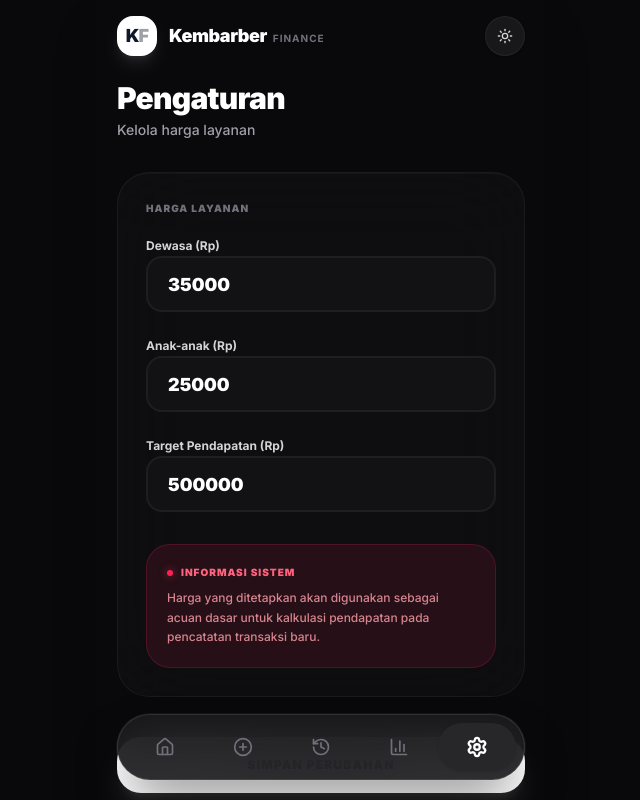
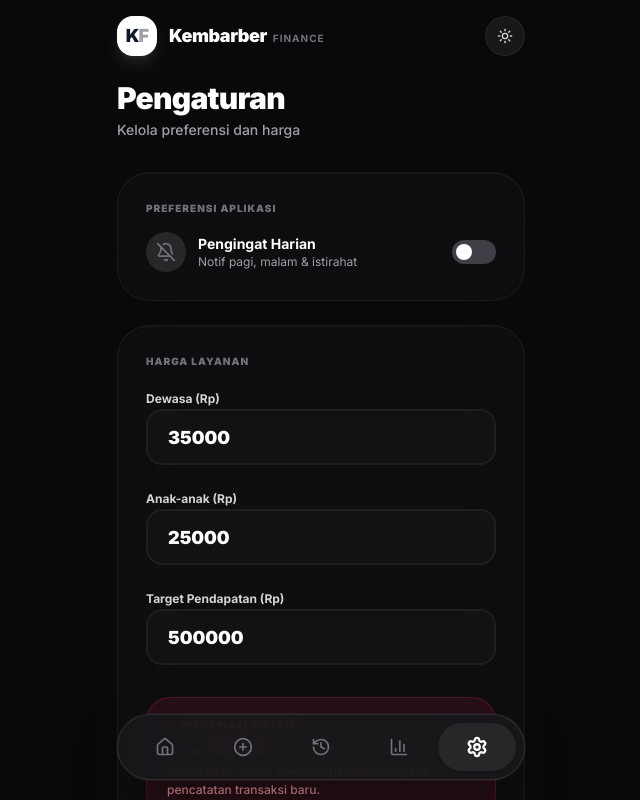
Before and after one commit to hidayatrizal/My-Finance, a React (Vite) app: page / in a window 1280 px wide. Both pictures are taken after a click on the button 796 px from the left and 747 px from the top of the page. Shown: the top 800 px of the page, without its empty margins (319-959 px from the left). Built offline with nearby package versions, Linux system fonts and the light colour scheme; no server answers; the database is empty.

Commit message:
feat: implement local notification system
Add notification scheduling and permissions to help users track daily income targets. Includes setup for periodic notifications and a settings toggle.

```diff
--- a/src/App.tsx
+++ b/src/App.tsx
@@ -18,6 +18,7 @@ import { Settings as SettingsView } from './components/SettingsView';
 import { getPrices } from './lib/settings';
 import { ServicePrices } from './types';
 import { AnimatePresence, motion } from 'motion/react';
+import { setupNotificationScheduler } from './lib/notifications';
 
 export default function App() {
   const [activeTab, setActiveTab] = useState<'home' | 'record' | 'history' | 'reports' | 'settings'>('home');
@@ -26,6 +27,9 @@ export default function App() {
   const [isDarkMode, setIsDarkMode] = useState(true);
 
   useEffect(() => {
+    // Setup Notifikasi
+    const cleanupNotifications = setupNotificationScheduler();
+
     const savedMode = localStorage.getItem('theme');
     if (savedMode === 'light') {
       setIsDarkMode(false);
@@ -43,6 +47,8 @@ export default function App() {
       }
     };
     fetchPrices();
+
+    return cleanupNotifications;
   }, []);
 
   const triggerRefresh = () => setRefreshTrigger(prev => prev + 1);
--- a/src/components/SettingsView.tsx
+++ b/src/components/SettingsView.tsx
@@ -1,9 +1,11 @@
-import React, { useState } from 'react';
+import React, { useState, useEffect } from 'react';
 import { Card, CardContent } from './Card';
 import { Button } from './Button';
 import { Input } from './Input';
 import { updatePrices } from '../lib/settings';
 import { ServicePrices } from '../types';
+import { requestNotificationPermission, sendLocalNotification } from '../lib/notifications';
+import { Bell, BellOff } from 'lucide-react';
 
 export function Settings({ prices, onPricesChange }: { prices: ServicePrices, onPricesChange: (p: ServicePrices) => void }) {
   const [adultPrice, setAdultPrice] = useState(prices.adult.toString());
@@ -11,6 +13,29 @@ export function Settings({ prices, onPricesChange }: { prices: ServicePrices, on
   const [targetIncome, setTargetIncome] = useState((prices.targetIncome || 500000).toString());
   const [isSubmitting, setIsSubmitting] = useState(false);
   const [message, setMessage] = useState('');
+  const [notificationsEnabled, setNotificationsEnabled] = useState(false);
+
+  useEffect(() => {
+    setNotificationsEnabled(localStorage.getItem('notifications_enabled') === 'true');
+  }, []);
+
+  const toggleNotifications = async () => {
+    if (!notificationsEnabled) {
+      const granted = await requestNotificationPermission();
+      if (granted) {
+        localStorage.setItem('notifications_enabled', 'true');
+        setNotificationsEnabled(true);
+        sendLocalNotification('Notifikasi Diaktifkan!', {
+          body: 'Anda akan menerima pengingat harian.'
+        });
+      } else {
+        alert('Izin notifikasi ditolak oleh browser/sistem.');
+      }
+    } else {
+      localStorage.setItem('notifications_enabled', 'false');
+      setNotificationsEnabled(false);
+    }
+  };
 
   const handleSubmit = async (e: React.FormEvent) => {
     e.preventDefault();
@@ -36,11 +61,35 @@ export function Settings({ prices, onPricesChange }: { prices: ServicePrices, on
   };
 
   return (
-    <div className="space-y-6">
+    <div className="space-y-6 pb-24">
       <div className="space-y-1 mb-8">
         <h2 className="text-3xl font-black text-slate-900 dark:text-white tracking-tight">Pengaturan</h2>
-        <p className="text-sm font-medium text-slate-500 dark:text-zinc-400">Kelola harga layanan</p>
+        <p className="text-sm font-medium text-slate-500 dark:text-zinc-400">Kelola preferensi dan harga</p>
       </div>
+
+      <Card className="p-1 mb-6">
+        <h3 className="text-[10px] font-black text-slate-400 dark:text-zinc-500 uppercase tracking-widest mb-4 px-6 pt-6">Preferensi Aplikasi</h3>
+        <CardContent className="pt-0">
+          <div className="flex items-center justify-between">
+            <div className="flex items-center gap-3">
+              <div className={`w-10 h-10 rounded-full flex items-center justify-center ${notificationsEnabled ? 'bg-indigo-100 text-indigo-600 dark:bg-indigo-500/20 dark:text-indigo-400' : 'bg-slate-100 text-slate-400 dark:bg-zinc-800 dark:text-zinc-500'}`}>
+                {notificationsEnabled ? <Bell className="w-5 h-5" /> : <BellOff className="w-5 h-5" />}
+              </div>
+              <div>
+                <p className="text-sm font-bold text-slate-900 dark:text-white">Pengingat Harian</p>
+                <p className="text-xs text-slate-500 dark:text-zinc-400">Notif pagi, malam & istirahat</p>
+              </div>
+            </div>
+            <button
+              type="button"
+              onClick={toggleNotifications}
+              className={`relative inline-flex h-6 w-11 items-center rounded-full transition-colors ${notificationsEnabled ? 'bg-indigo-500' : 'bg-slate-300 dark:bg-zinc-700'}`}
+            >
+              <span className={`inline-block h-4 w-4 transform rounded-full bg-white transition-transform ${notificationsEnabled ? 'translate-x-6' : 'translate-x-1'}`} />
+            </button>
+          </div>
+        </CardContent>
+      </Card>
 
       <form onSubmit={handleSubmit} className="space-y-6">
         <Card className="p-1">
--- /dev/null
+++ b/src/lib/notifications.ts
@@ -0,0 +1,91 @@
+export async function requestNotificationPermission(): Promise<boolean> {
+  if (!('Notification' in window)) {
+    console.warn('Browser ini tidak mendukung notifikasi.');
+    return false;
+  }
+
+  if (Notification.permission === 'granted') {
+    return true;
+  }
+
+  const permission = await Notification.requestPermission();
+  return permission === 'granted';
+}
+
+export async function sendLocalNotification(title: string, options?: NotificationOptions) {
+  if (!('Notification' in window)) return;
+  if (Notification.permission !== 'granted') return;
+
+  // Coba gunakan service worker jika tersedia agar lebih native di mobile
+  if ('serviceWorker' in navigator) {
+    try {
+      const registration = await navigator.serviceWorker.ready;
+      if (registration) {
+        registration.showNotification(title, {
+          icon: '/icon.svg',
+          badge: '/icon.svg',
+          ...options,
+        });
+        return;
+      }
+    } catch (error) {
+      console.error('Service worker notification failed', error);
+    }
+  }
+
+  // Fallback ke Notification biasa
+  new Notification(title, {
+    icon: '/icon.svg',
+    ...options,
+  });
+}
+
+// Fungsi untuk menjadwalkan pengecekan notifikasi
+export function setupNotificationScheduler() {
+  const checkAndNotify = () => {
+    const isEnabled = localStorage.getItem('notifications_enabled') === 'true';
+    if (!isEnabled || Notification.permission !== 'granted') return;
+
+    const now = new Date();
+    const hours = now.getHours();
+    const dateKey = now.toISOString().split('T')[0];
+
+    // Cek apakah notifikasi pagi sudah dikirim hari ini
+    if (hours >= 8 && hours < 12) {
+      const morningKey = `notif_morning_${dateKey}`;
+      if (!localStorage.getItem(morningKey)) {
+        sendLocalNotification('Selamat Pagi! ☀️', {
+          body: 'Yukk kejar target mu hari ini.',
+        });
+        localStorage.setItem(morningKey, 'true');
+      }
+    }
+
+    // Cek notifikasi malam (rekap)
+    if (hours >= 20 && hours < 22) {
+      const eveningKey = `notif_evening_${dateKey}`;
+      if (!localStorage.getItem(eveningKey)) {
+        sendLocalNotification('Sudah Rekap Keuangan? 📊', {
+          body: 'Jangan lupa untuk rekap keuangan mu hari ini.',
+        });
+        localStorage.setItem(eveningKey, 'true');
+      }
+    }
+
+    // Cek notifikasi istirahat
+    if (hours >= 22 || hours < 4) {
+      const nightKey = `notif_night_${dateKey}`;
+      if (!localStorage.getItem(nightKey)) {
+        sendLocalNotification('Waktunya Istirahat 🌙', {
+          body: 'Jangan lupa istirahat yaa, sayangi dirimu.',
+        });
+        localStorage.setItem(nightKey, 'true');
+      }
+    }
+  };
+
+  // Cek setiap menit
+  checkAndNotify();
+  const intervalId = setInterval(checkAndNotify, 60000);
+  return () => clearInterval(intervalId);
+}
```
